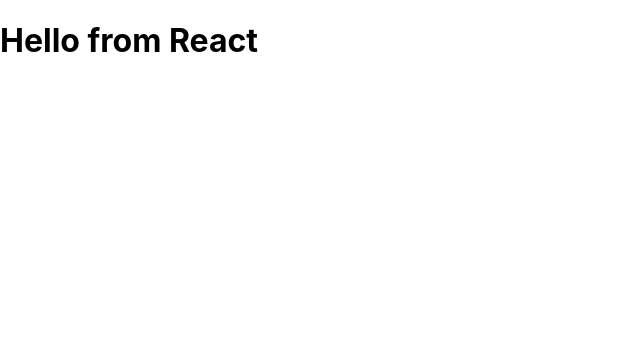
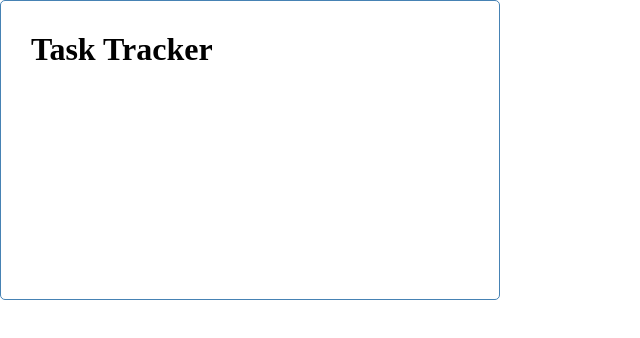
Before and after one commit to TinNguyen01600/Task-tracker, a React (Create React App) app: page / in a window 1280 px wide. Shown: the top 338 px of the page, without its empty margins (0-640 px from the left). Built offline with nearby package versions, Linux system fonts and the light colour scheme.

Commit message:
add component file Header.js and CSS for web page

```diff
--- a/src/App.js
+++ b/src/App.js
@@ -1,7 +1,9 @@
+import Header from "./components/Header";
+
 function App() {
   return (
     <div className="container">
-      <h1>Hello from React</h1>
+      <Header />
     </div>
   );
 }
--- /dev/null
+++ b/src/components/Header.js
@@ -0,0 +1,29 @@
+import PropTypes from 'prop-types'
+
+const Header = (props) => {
+    const { title } = props
+    return (
+        <header>
+            <h1>{title}</h1>
+        </header>
+    )
+}
+
+
+// If there's no props passed in, this is the default props
+Header.defaultProps = {
+    title: 'Task Tracker'
+}
+
+// Prop types
+Header.propTypes = {
+    title: PropTypes.string.isRequired
+}
+
+// CSS in JS
+// const headingStyle = {
+//     color: 'red',
+//     backgroundColor: 'black'
+// }
+
+export default Header
--- a/src/index.css
+++ b/src/index.css
@@ -1,13 +1,13 @@
-body {
-  margin: 0;
-  font-family: -apple-system, BlinkMacSystemFont, 'Segoe UI', 'Roboto', 'Oxygen',
-    'Ubuntu', 'Cantarell', 'Fira Sans', 'Droid Sans', 'Helvetica Neue',
-    sans-serif;
-  -webkit-font-smoothing: antialiased;
-  -moz-osx-font-smoothing: grayscale;
+* {
+    box-sizing: border-box;
+    margin: 0;
+    padding: 0;
 }
 
-code {
-  font-family: source-code-pro, Menlo, Monaco, Consolas, 'Courier New',
-    monospace;
+.container {
+    width: 500px;
+    height: 300px;
+    border: 1px solid steelblue;
+    padding: 30px;
+    border-radius: 5px;
 }
```
